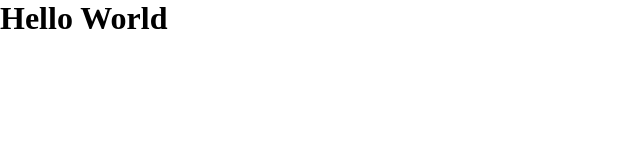
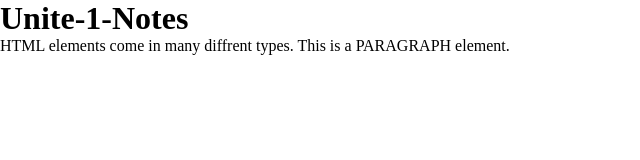
Before and after one commit to KyanniG2027/CS1-Unit-1-Notes, a plain HTML site: page index.html in a window 1280 px wide. Shown: the whole page, without its empty margins (0-640 px from the left). Drawn offline with Linux system fonts and the light colour scheme.

Commit message:
edit HTML

```diff
--- a/index.html
+++ b/index.html
@@ -3,13 +3,14 @@
 
 <head>
   <meta charset="UTF-8">
-  <title>Hello World</title>
+  <title>Unit-1-Notes</title>
   <link rel="stylesheet" href="style.css">
   <script src="script.js" type="text/javascript"></script>
 </head>
 
 <body>
-  <h1>Hello World</h1>
+  <h1>Unite-1-Notes</h1>
+  <p>HTML elements come in many diffrent types. This is a PARAGRAPH element.</p>
 
 
 
```
